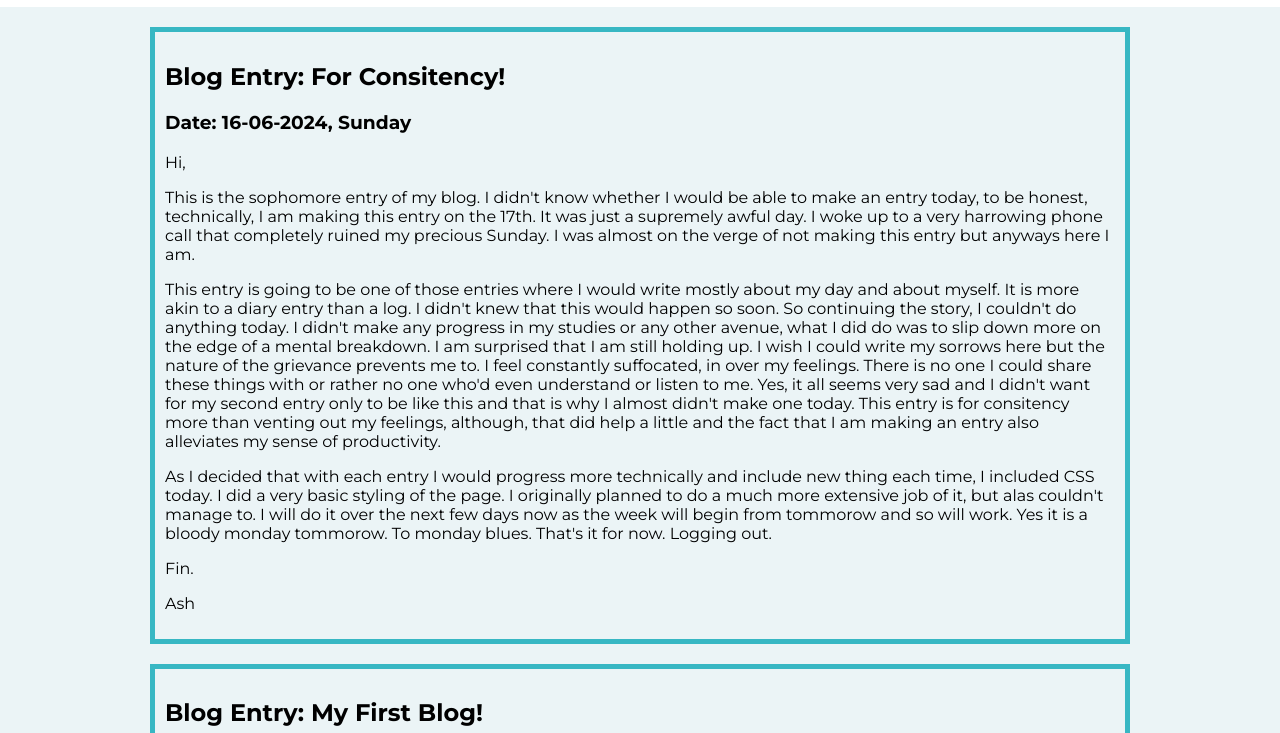
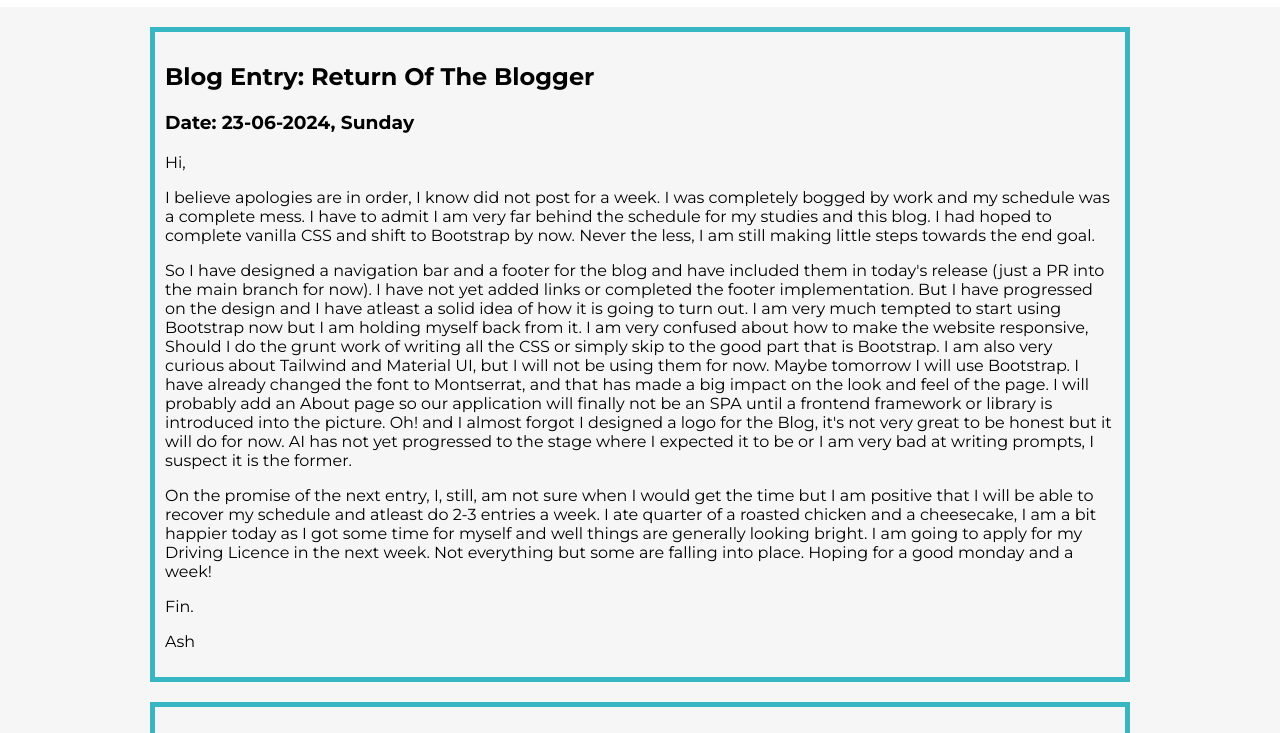
Before and after one commit to ashquark/Blog-Website, a plain HTML site: page index.html in a window 1280 px wide. Shown: the part 52-785 px from the top of the page. Drawn offline with Linux system fonts and the light colour scheme.

Commit message:
I am adding the third entry and I am sneaking in a color change

```diff
--- a/index.html
+++ b/index.html
@@ -16,6 +16,28 @@
         <ul class = "navbar-text">
             <li class="navbar-item">About</li>
         </ul>
+    </div>
+
+    <div class = "blog-entry">
+        <h2 class = "blog-title">Blog Entry: Return Of The Blogger</h2>
+        <h3 class = "blog-date">Date: 23-06-2024, Sunday</h3>
+        <p>Hi,</p>
+        <p>
+            I believe apologies are in order, I know did not post for a week. I was completely bogged by work and my schedule was a complete mess. I have to admit I am very far behind the schedule for my studies and this blog. I had hoped to complete vanilla CSS and shift to Bootstrap by now. Never the less, I am still making little steps towards the end goal.
+        </p>
+        <p>
+            So I have designed a navigation bar and a footer for the blog and have included them in today's release (just a PR into the main branch for now). I have not yet added links or completed the footer implementation. But I have progressed on the design and I have atleast a solid idea of how it is going to turn out. I am very much tempted to start using Bootstrap now but I am holding myself back from it. I am very confused about how to make the website responsive, Should I do the grunt work of writing all the CSS or simply skip to the good part that is Bootstrap. I am also very curious about Tailwind and Material UI, but I will not be using them for now. Maybe tomorrow I will use Bootstrap. I have already changed the font to Montserrat, and that has made a big impact on the look and feel of the page. I will probably add an About page so our application will finally not be an SPA until a frontend framework or library is introduced into the picture. Oh! and I almost forgot I designed a logo for the Blog, it's not very great to be honest but it will do for now. AI has not yet progressed to the stage where I expected it to be or I am very bad at writing prompts, I suspect it is the former.
+        </p>
+        <p>
+            On the promise of the next entry, I, still, am not sure when I would get the time but I am positive that I will be able to recover my schedule and atleast do 2-3 entries a week. I ate quarter of a roasted chicken and a cheesecake, I am a bit happier today as I got some time for myself and well things are generally looking bright. I am going to apply for my Driving Licence in the next week.
+            Not everything but some are falling into place. Hoping for a good monday and a week!
+        </p>
+        <p>
+            Fin.
+        </p>
+        <p>
+            Ash
+        </p>
     </div>
 
     <div class = "blog-entry">
--- a/style.css
+++ b/style.css
@@ -45,6 +45,6 @@
 
 body {
     margin: 0;
-    background: #EBF4F6;
+    background: #F6F6F6;
     font-family: "Montserrat", sans-serif;
 }
```
